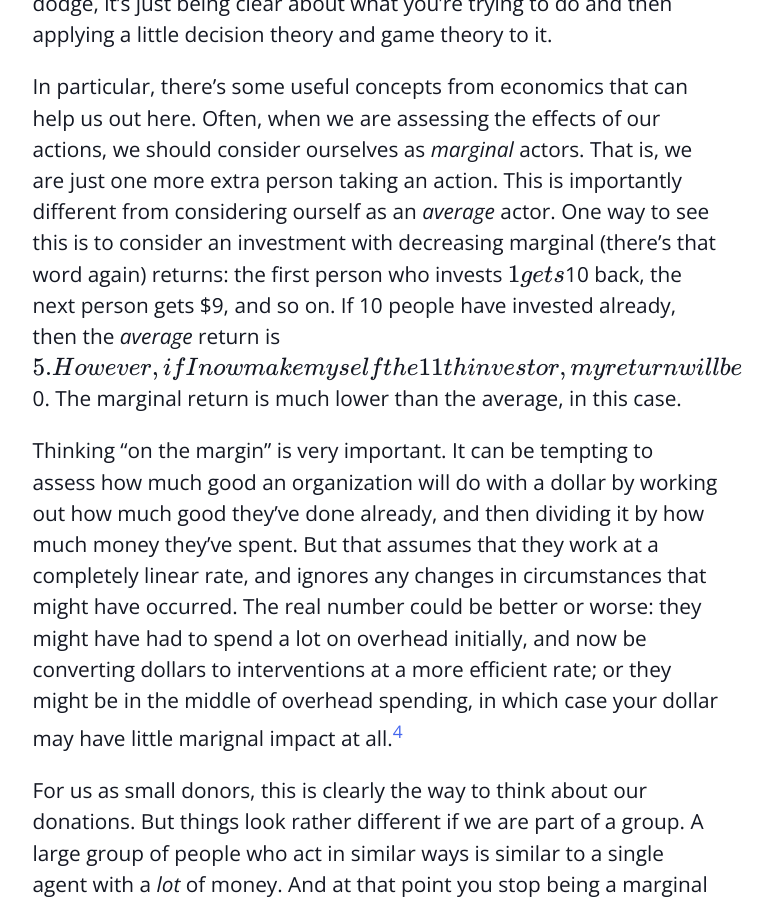
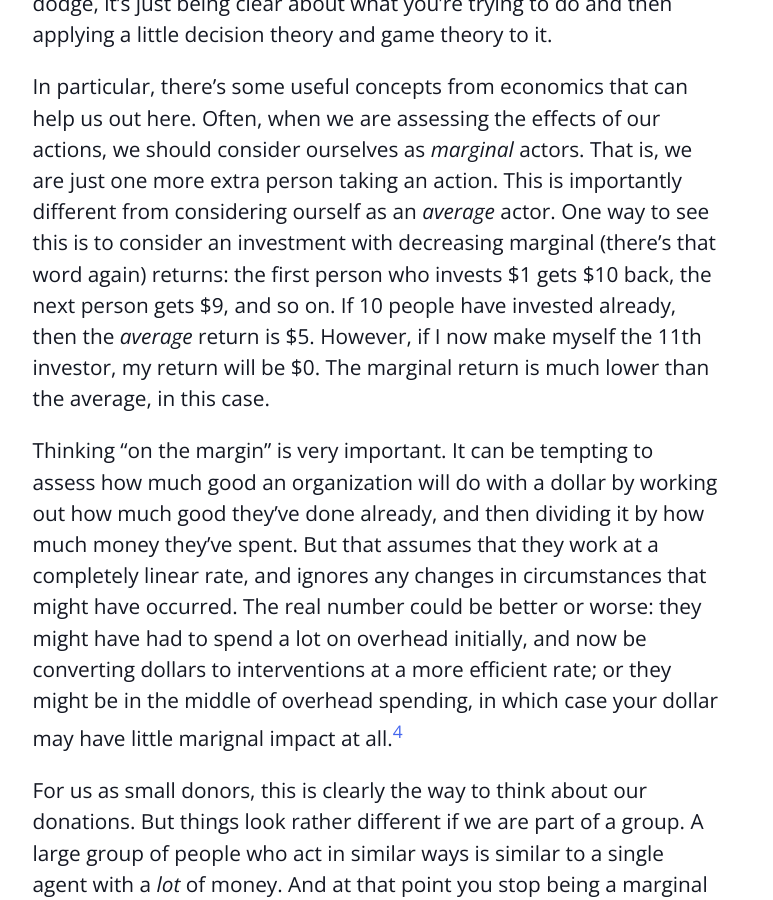
Before and after one commit to michaelpj/termsandtruthconditions, a Jekyll site: the page built from _posts/2015-07-12-effective_altruism_on_the_margin_and_on_average.md, in a window 1280 px wide and 900 px high, scrolled down 1550 px. Shown: the whole window, without its empty margins (264-1037 px from the left). Built offline with Jekyll 4.4.1, drawn with Linux system fonts in a browser that asks for light colours; nearby versions of some CDN libraries; some web fonts are replaced; formulas are drawn with MathJax 3; comment, search, counter and statistics services are not loaded.

Commit message:
Minor fixes

```diff
--- a/_posts/2013-02-18-slides-for-covariance.markdown
+++ b/_posts/2013-02-18-slides-for-covariance.markdown
@@ -6,7 +6,7 @@ comments: true
 tags: [scala, computer science, category theory]
 ---
 
-I gave my [post](/blog/2012/12/29/covariance-and-contravariance-in-scala/) as a talk at the recent [ScalaSyd](http://www.meetup.com/scalasyd/), and you can get the slides [here](/downloads/pdf/covariance-talk.pdf).
+I gave my [post]({{site.baseurl}}{% post_url 2012-12-29-covariance-and-contravariance-in-scala %}) as a talk at the recent [ScalaSyd](http://www.meetup.com/scalasyd/), and you can get the slides [here](/downloads/pdf/covariance-talk.pdf).
 
 <!--more-->
 As an aside, I made the somewhat hand-wavy allegation that the normal Hom-functor that we use is in some way the "right" one. I sat down to actually try to prove this, and I haven't been able to come up with anything satisfactory. On the face of it, there's no reason why there shouldn't be other functors that behave the same as the Hom-functor on objects, but do something different to the arrows. So unless there's a cunning proof that there can't be such a functor in generality, or there's an independent characterisation of the Hom-functor that I haven't thought of, I'm a bit stumped.
--- a/_posts/2015-07-12-effective_altruism_on_the_margin_and_on_average.md
+++ b/_posts/2015-07-12-effective_altruism_on_the_margin_and_on_average.md
@@ -74,9 +74,9 @@ ourselves as *marginal* actors. That is, we are just one more extra person
 taking an action. This is importantly different from considering ourself as an
 *average* actor. One way to see this is to consider an investment with
 decreasing marginal (there's that word again) returns: the first person who
-invests \$1 gets \$10 back, the next person gets \$9, and so on. If 10 people have
-invested already, then the *average* return is \$5. However, if I now
-make myself the 11th investor, my return will be \$0. The marginal return is much
+invests \\$1 gets \\$10 back, the next person gets \\$9, and so on. If 10 people have
+invested already, then the *average* return is \\$5. However, if I now
+make myself the 11th investor, my return will be \\$0. The marginal return is much
 lower than the average, in this case.
 
 Thinking "on the margin" is very important. It can be tempting to assess how
```
